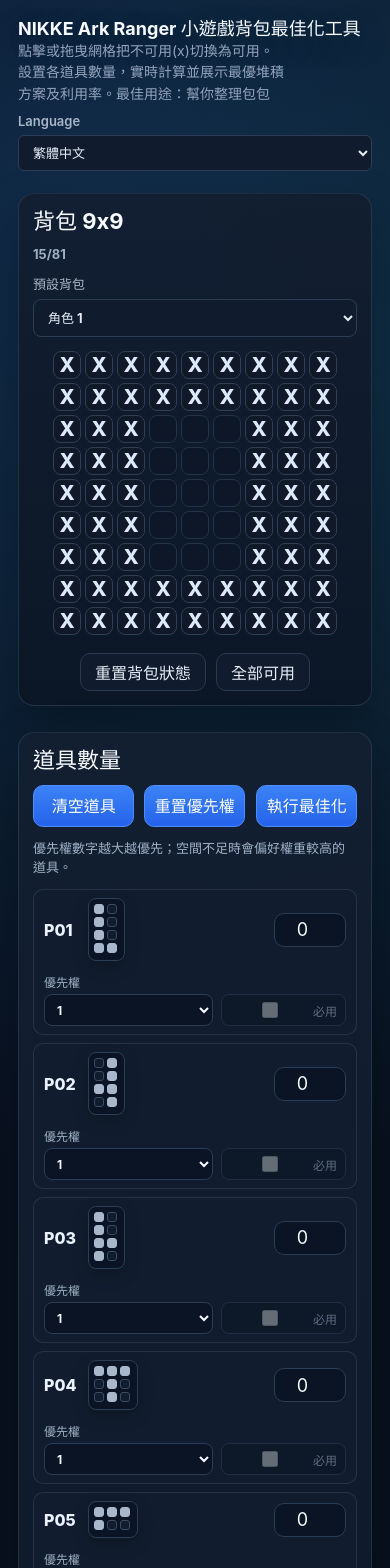
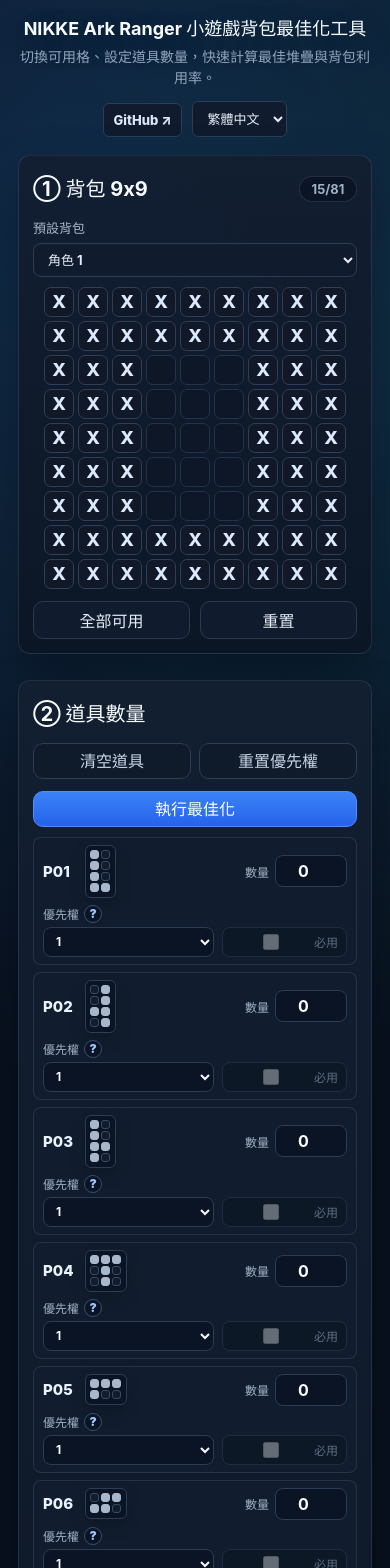
Before and after one commit to eclipse999/nikke-ark-ranger-minigame-tool, a React (Vite) app: page / in a window 390 px wide. Shown: the top 1568 px of the page. Built offline with nearby package versions, Linux system fonts and the light colour scheme.

Commit message:
Add result status hints, GitHub link, and UI polish

```diff
--- a/src/App.tsx
+++ b/src/App.tsx
@@ -14,8 +14,8 @@
     <div
       className="shape-preview"
       style={{
-        gridTemplateColumns: `repeat(${width}, 12px)`,
-        gridTemplateRows: `repeat(${height}, 12px)`,
+        gridTemplateColumns: `repeat(${width}, 10px)`,
+        gridTemplateRows: `repeat(${height}, 10px)`,
       }}
     >
       {Array.from({ length: width * height }, (_, index) => {
@@ -38,7 +38,7 @@
   placements?: Placement[];
   onToggle?: (row: number, col: number) => void;
   onBulkOpen?: (cells: { row: number; col: number }[]) => void;
-  labels: { available: string; unavailable: string; occupied: string };
+  labels: { available: string; unavailable: string; occupied: string; toggleAvailability?: string };
 }) {
   const occupied = useMemo(() => {
     const map = new Map<string, { placement: Placement; color: string; edgeClassName: string; instanceClassName: string }>();
@@ -203,7 +203,8 @@
       {board.flatMap((rowCells, row) =>
         rowCells.map((available, col) => {
           const placed = occupied.get(`${row},${col}`);
-          const title = placed ? `${placed.placement.itemId} ${labels.occupied}` : available ? labels.available : labels.unavailable;
+          const stateTitle = placed ? `${placed.placement.itemId} ${labels.occupied}` : available ? labels.available : labels.unavailable;
+          const title = onToggle && !placed && labels.toggleAvailability ? `${stateTitle} - ${labels.toggleAvailability}` : stateTitle;
           const inSelection = selectionBounds && row >= selectionBounds.minRow && row <= selectionBounds.maxRow && col >= selectionBounds.minCol && col <= selectionBounds.maxCol;
 
           return (
@@ -239,12 +240,22 @@
   const [countInputs, setCountInputs] = useState<Record<string, string>>(() => Object.fromEntries(items.map((item) => [item.id, '0'])));
   const [priorityByItemId, setPriorityByItemId] = useState<Record<string, number>>(() => Object.fromEntries(items.map((item) => [item.id, 1])));
   const [mustUseItemIds, setMustUseItemIds] = useState<string[]>([]);
+  const [activePriorityHintItemId, setActivePriorityHintItemId] = useState<string | null>(null);
   const [result, setResult] = useState<SolverResult | null>(null);
   const t = messages[locale];
   const usableCells = useMemo(() => countUsableCells(board), [board]);
+  const totalCells = board.length * (board[0]?.length ?? 0);
   const currentSolution = result?.solutions[0] ?? null;
   const mustUseSet = useMemo(() => new Set(mustUseItemIds), [mustUseItemIds]);
   const hasMustUseItems = mustUseItemIds.length > 0;
+  const resultStatus = useMemo(() => {
+    if (!result) return null;
+    const ratio = result.selectedPlacementRatio;
+    if (ratio >= 1) return { key: 'complete', label: t.resultStatus.complete };
+    if (ratio >= 0.9) return { key: 'good', label: t.resultStatus.good };
+    if (ratio >= 0.5) return { key: 'notice', label: t.resultStatus.notice };
+    return { key: 'needs-adjustment', label: t.resultStatus.needsAdjustment };
+  }, [result, t.resultStatus]);
 
   const usedCounts = useMemo(() => {
     const map = new Map<string, number>();
@@ -350,21 +361,28 @@
           <h1>{t.appTitle}</h1>
           <p>{t.appDescription}</p>
         </div>
-        <label className="language-control">
-          <span>Language</span>
+      </header>
+
+      <div className="workspace-tools">
+        <div className="topbar-tools">
+          <a className="github-link" href="https://github.com/eclipse999/nikke-ark-ranger-minigame-tool" target="_blank" rel="noopener noreferrer">
+            {t.github}
+          </a>
+          <label className="language-control" aria-label={t.language}>
             <select value={locale} onChange={(event) => setLocale(event.target.value as Locale)}>
               <option value="zh-Hant">繁體中文</option>
               <option value="en">English</option>
             </select>
           </label>
-      </header>
+        </div>
+      </div>
 
       <section className="workspace">
         <section className="panel board-panel">
           <div className="panel-heading">
             <h2>{t.board}</h2>
             <div className="board-heading-actions">
-              <span>{usableCells}/81</span>
+              <span>{usableCells}/{totalCells}</span>
             </div>
           </div>
           <label className="backpack-preset-control">
@@ -382,14 +400,14 @@
             board={board}
             onToggle={toggleCell}
             onBulkOpen={bulkOpenCells}
-            labels={{ available: t.available, unavailable: t.unavailable, occupied: t.occupied }}
+            labels={{ available: t.available, unavailable: t.unavailable, occupied: t.occupied, toggleAvailability: t.toggleAvailability }}
           />
           <div className="button-row">
+            <button type="button" onClick={makeFullBoard}>
+              {t.fullBoard}
+            </button>
             <button type="button" onClick={resetBoard}>
               {t.resetBoard}
-            </button>
-            <button type="button" onClick={makeFullBoard}>
-              {t.fullBoard}
             </button>
           </div>
         </section>
@@ -397,28 +415,30 @@
         <section className="panel item-panel">
           <div className="panel-heading">
             <h2>{t.items}</h2>
+          </div>
           <div className="panel-actions">
-              <button className="primary-button compact-button" type="button" onClick={clearItems}>
+            <div className="secondary-actions">
+              <button className="secondary-button compact-button" type="button" onClick={clearItems}>
                 {t.clearItems}
               </button>
-              <button className="primary-button compact-button" type="button" onClick={resetPriorities}>
+              <button className="secondary-button compact-button" type="button" onClick={resetPriorities}>
                 {t.resetPriorities}
               </button>
+            </div>
             <button className="primary-button compact-button" type="button" onClick={runSolver}>
               {t.solve}
             </button>
           </div>
-          </div>
-          <p className="priority-hint">{t.priorityHint}</p>
           <div className="item-list">
             {items.map((item) => (
               <article className="item-row" key={item.id}>
+                <div className="item-top">
                   <div className="item-main">
                     <strong>{item.id}</strong>
                     <ShapePreview cells={item.rotations[0].cells} width={item.rotations[0].width} height={item.rotations[0].height} />
                   </div>
-                <label>
-                  <span className="sr-only">{t.quantity}</span>
+                  <label className="quantity-control">
+                    <span>{t.quantity}</span>
                     <input
                       min="0"
                       inputMode="numeric"
@@ -427,9 +447,26 @@
                       onChange={(event) => updateCount(item.id, event.target.value)}
                     />
                   </label>
+                </div>
                 <div className="item-controls">
                   <label className="priority-control">
-                    <span>{t.priority}</span>
+                    <span>
+                      {t.priority}
+                      <button
+                        className={`hint-button ${activePriorityHintItemId === item.id ? 'is-open' : ''}`}
+                        type="button"
+                        aria-label={t.priorityTooltip}
+                        aria-expanded={activePriorityHintItemId === item.id}
+                        data-tooltip={t.priorityTooltip}
+                        onClick={() => setActivePriorityHintItemId(item.id)}
+                        onMouseEnter={() => setActivePriorityHintItemId(item.id)}
+                        onMouseLeave={() => setActivePriorityHintItemId(null)}
+                        onFocus={() => setActivePriorityHintItemId(item.id)}
+                        onBlur={() => setActivePriorityHintItemId(null)}
+                      >
+                        {t.priorityHint}
+                      </button>
+                    </span>
                     <select value={priorityByItemId[item.id] ?? 1} onChange={(event) => updatePriority(item.id, event.target.value)}>
                       {[1, 2, 3, 4, 5].map((priority) => (
                         <option key={priority} value={priority}>
@@ -469,9 +506,10 @@
                   <span>{t.filledCells}</span>
                   <strong>{result.bestFilledCells}</strong>
                 </div>
-                <div>
+                <div className={resultStatus ? `status-stat ${resultStatus.key}` : undefined}>
                   <span>{t.placementRatio}</span>
                   <strong>{Math.round(result.selectedPlacementRatio * 1000) / 10}%</strong>
+                  {resultStatus && <em>{resultStatus.label}</em>}
                 </div>
                 <div>
                   <span>{t.utilization}</span>
@@ -514,7 +552,7 @@
                   })}
                 </div>
               </div>
-              <div className="usage-summary">
+              <div className={Object.keys(result.unusedCounts).length > 0 ? 'usage-summary unused-warning' : 'usage-summary'}>
                 <h3>{t.unusedItems}</h3>
                 {Object.keys(result.unusedCounts).length > 0 ? (
                   <div className="usage-list">
--- a/src/i18n.ts
+++ b/src/i18n.ts
@@ -3,6 +3,7 @@
 type Messages = {
   appTitle: string;
   appDescription: string;
+  github: string;
   board: string;
   backpackPreset: string;
   backpackPresetLabels: Record<string, string>;
@@ -14,6 +15,7 @@
   resetPriorities: string;
   solve: string;
   priorityHint: string;
+  priorityTooltip: string;
   language: string;
   quantity: string;
   priority: string;
@@ -35,14 +37,21 @@
   unavailable: string;
   available: string;
   occupied: string;
+  toggleAvailability: string;
+  resultStatus: {
+    complete: string;
+    good: string;
+    notice: string;
+    needsAdjustment: string;
+  };
 };
 
 export const messages: Record<Locale, Messages> = {
   'zh-Hant': {
     appTitle: 'NIKKE Ark Ranger 小遊戲背包最佳化工具',
-    appDescription:
-      '點擊或拖曳網格把不可用(x)切換為可用。設置各道具數量，實時計算並展示最優堆積方案及利用率。最佳用途：幫你整理包包',
-    board: '背包 9x9',
+    appDescription: '切換可用格、設定道具數量，快速計算最佳堆疊與背包利用率。',
+    github: 'GitHub ↗',
+    board: '① 背包 9x9',
     backpackPreset: '預設背包',
     backpackPresetLabels: {
       'character-1': '角色 1',
@@ -51,14 +60,15 @@
       'character-4': '角色 4（未開放）',
       'character-5': '角色 5（未開放）',
     },
-    items: '道具數量',
-    results: '結果',
-    resetBoard: '重置背包狀態',
+    items: '② 道具數量',
+    results: '③ 結果',
+    resetBoard: '重置',
     fullBoard: '全部可用',
     clearItems: '清空道具',
     resetPriorities: '重置優先權',
     solve: '執行最佳化',
-    priorityHint: '優先權數字越大越優先；空間不足時會偏好權重較高的道具。',
+    priorityHint: '?',
+    priorityTooltip: '優先權數字越大越優先；空間不足時會偏好放置優先權較高的道具。',
     language: '語言',
     quantity: '數量',
     priority: '優先權',
@@ -80,12 +90,19 @@
     unavailable: '不可用',
     available: '可用',
     occupied: '已填入',
+    toggleAvailability: '點擊切換可用 / 不可用',
+    resultStatus: {
+      complete: '完成',
+      good: '良好',
+      notice: '注意',
+      needsAdjustment: '需調整',
+    },
   },
   en: {
     appTitle: 'NIKKE Ark Ranger Minigame Inventory Optimizer',
-    appDescription:
-      'Click or drag across cells to mark unavailable cells (x) as available. Set each item quantity, calculate in real time, and show the optimal stacking plan and utilization. Best use: helping you organize the whole inventory.',
-    board: 'Inventory 9x9',
+    appDescription: 'Toggle cells, set item counts, then optimize placement and inventory utilization.',
+    github: 'GitHub ↗',
+    board: '① Backpack 9x9',
     backpackPreset: 'Inventory Preset',
     backpackPresetLabels: {
       'character-1': 'Character 1',
@@ -94,21 +111,22 @@
       'character-4': 'Character 4 (Locked)',
       'character-5': 'Character 5 (Locked)',
     },
-    items: 'Item Quantities',
-    results: 'Result',
-    resetBoard: 'Reset Board',
+    items: '② Items',
+    results: '③ Result',
+    resetBoard: 'Reset',
     fullBoard: 'All Available',
     clearItems: 'Clear Items',
     resetPriorities: 'Reset Priority',
     solve: 'Optimize',
-    priorityHint: 'Higher priority numbers are preferred when space is limited.',
+    priorityHint: '?',
+    priorityTooltip: 'Higher priority numbers are placed first when space is limited.',
     language: 'Language',
     quantity: 'Qty',
     priority: 'Priority',
     mustUse: 'Must-use',
     rotations: 'Rotations',
     usedItems: 'Items Used',
-    unusedItems: 'Items Not Placed',
+    unusedItems: 'Unplaced items',
     noUnusedItems: 'All selected items were placed.',
     usableCells: 'Usable',
     filledCells: 'Filled',
@@ -123,5 +141,12 @@
     unavailable: 'Unavailable',
     available: 'Available',
     occupied: 'Occupied',
+    toggleAvailability: 'Click to toggle available / unavailable',
+    resultStatus: {
+      complete: 'Complete',
+      good: 'Good',
+      notice: 'Notice',
+      needsAdjustment: 'Needs adjustment',
+    },
   },
 };
--- a/src/styles.css
+++ b/src/styles.css
@@ -64,20 +64,20 @@
 }
 
 .topbar {
-  position: relative;
   display: grid;
   justify-items: center;
-  gap: 8px;
-  margin-bottom: 22px;
+  gap: 4px;
+  margin-bottom: 12px;
   text-align: center;
 }
 
 .topbar > div {
-  width: min(980px, calc(100% - 260px));
+  width: min(940px, 100%);
+  min-width: 0;
 }
 
 .topbar h1 {
-  margin: 0;
+  margin: 0 0 6px;
   font-size: 32px;
   line-height: 1.2;
   letter-spacing: 0;
@@ -86,20 +86,54 @@
 }
 
 .topbar p {
-  max-width: 940px;
+  max-width: none;
   margin: 0;
   color: #93a4bc;
   font-size: 15px;
   line-height: 1.55;
-  text-wrap: balance;
+  white-space: nowrap;
+}
+
+.workspace-tools {
+  display: grid;
+  grid-template-columns: minmax(430px, 0.92fr) minmax(520px, 1.06fr) minmax(380px, 0.82fr);
+  gap: 26px;
+  align-items: end;
+  margin: 0 0 20px;
+}
+
+.topbar-tools {
+  grid-column: 3;
+  display: flex;
+  align-items: flex-end;
+  gap: 10px;
+  justify-content: flex-end;
+  width: max-content;
+  justify-self: end;
+}
+
+.github-link {
+  display: inline-flex;
+  align-items: center;
+  min-height: 36px;
+  padding: 0 10px;
+  border: 1px solid #2d3d55;
+  border-radius: 6px;
+  background: #101c2d;
+  color: #dbe7fb;
+  font-size: 13px;
+  font-weight: 800;
+  text-decoration: none;
+}
+
+.github-link:hover {
+  border-color: #4f8cff;
+  filter: brightness(1.06);
 }
 
 .language-control {
-  position: absolute;
-  right: 0;
-  top: 0;
-  display: grid;
-  gap: 6px;
+  display: flex;
+  align-items: flex-end;
   color: #a8b6c8;
   font-size: 13px;
   font-weight: 600;
@@ -124,9 +158,9 @@
 .panel {
   background: linear-gradient(180deg, rgba(19, 31, 49, 0.96), rgba(12, 22, 37, 0.96));
   border: 1px solid rgba(105, 129, 163, 0.22);
-  border-radius: 16px;
+  border-radius: 12px;
   box-shadow: 0 24px 52px rgba(0, 0, 0, 0.28);
-  padding: 20px;
+  padding: 18px;
 }
 
 .panel-heading {
@@ -135,12 +169,12 @@
   justify-content: space-between;
   gap: 12px;
   min-height: 38px;
-  margin-bottom: 16px;
+  margin-bottom: 12px;
 }
 
 .panel-heading h2 {
   margin: 0;
-  font-size: 22px;
+  font-size: 20px;
   line-height: 1.2;
   color: #f8fbff;
 }
@@ -158,10 +192,19 @@
   gap: 12px;
 }
 
+.board-heading-actions span {
+  min-width: 58px;
+  padding: 4px 8px;
+  border: 1px solid rgba(99, 120, 151, 0.28);
+  border-radius: 999px;
+  background: #0b1424;
+  text-align: center;
+}
+
 .backpack-preset-control {
   display: grid;
   gap: 6px;
-  margin: -4px 0 14px;
+  margin: -2px 0 10px;
   color: #a8b6c8;
   font-size: 13px;
   font-weight: 700;
@@ -169,7 +212,7 @@
 
 .backpack-preset-control select {
   width: 100%;
-  min-height: 38px;
+  min-height: 34px;
   border: 1px solid #2d3d55;
   border-radius: 8px;
   background: #101c2d;
@@ -180,12 +223,12 @@
 
 .board-grid {
   display: grid;
-  grid-template-columns: repeat(9, var(--board-cell-size, 43px));
-  grid-template-rows: repeat(9, var(--board-cell-size, 43px));
+  grid-template-columns: repeat(9, var(--board-cell-size, 39px));
+  grid-template-rows: repeat(9, var(--board-cell-size, 39px));
   width: max-content;
   max-width: 100%;
   background: transparent;
-  gap: var(--board-cell-gap, 8px);
+  gap: var(--board-cell-gap, 6px);
   cursor: crosshair;
   user-select: none;
 }
@@ -197,10 +240,10 @@
   min-height: 0;
   border: 0;
   border: 1px solid #263850;
-  border-radius: 8px;
+  border-radius: 7px;
   padding: 0;
   color: #ffffff;
-  font-size: 20px;
+  font-size: 18px;
   font-weight: 800;
   line-height: 1;
   text-transform: uppercase;
@@ -296,11 +339,15 @@
   align-items: center;
   justify-content: space-between;
   gap: 10px;
-  margin-top: 18px;
+  margin-top: 12px;
 }
 
 .button-row {
   justify-content: center;
+}
+
+.button-row button {
+  flex: 1 1 0;
 }
 
 .primary-button {
@@ -310,12 +357,18 @@
   font-weight: 800;
 }
 
+.secondary-button {
+  border-color: #2d3d55;
+  background: #0f1a2a;
+  color: #c7d4e6;
+  font-weight: 800;
+}
 
 .compact-button {
   display: inline-flex;
   align-items: center;
   justify-content: center;
-  min-height: 42px;
+  min-height: 36px;
   line-height: 1.15;
   text-align: center;
   white-space: nowrap;
@@ -323,9 +376,16 @@
 
 .panel-actions {
   display: flex;
+  align-items: center;
+  justify-content: space-between;
+  gap: 12px;
+  margin: -2px 0 10px;
+}
+
+.secondary-actions {
+  display: flex;
   flex-wrap: wrap;
-  justify-content: flex-end;
-  gap: 10px;
+  gap: 8px;
 }
 
 .priority-hint {
@@ -338,31 +398,36 @@
 .item-list {
   display: grid;
   grid-template-columns: repeat(2, minmax(0, 1fr));
-  gap: 8px;
+  gap: 7px;
 }
 
 .item-row {
   display: grid;
-  grid-template-columns: minmax(116px, 1fr) 78px;
+  gap: 7px;
+  min-height: 0;
+  padding: 7px 9px;
+  border: 1px solid rgba(99, 120, 151, 0.24);
+  border-radius: 8px;
+  background: #111d2e;
+}
+
+.item-top {
+  display: grid;
+  grid-template-columns: minmax(112px, 1fr) auto;
   align-items: center;
-  gap: 12px;
-  min-height: 58px;
-  padding: 8px 10px;
-  border: 1px solid rgba(99, 120, 151, 0.24);
-  border-radius: 10px;
-  background: #111d2e;
+  gap: 8px;
 }
 
 .item-main {
   display: grid;
-  grid-template-columns: 36px auto;
+  grid-template-columns: 34px auto;
   align-items: center;
   gap: 8px;
   min-width: 0;
 }
 
 .item-main strong {
-  font-size: 16px;
+  font-size: 15px;
   font-weight: 800;
   color: #eaf2ff;
 }
@@ -371,14 +436,23 @@
   display: grid;
 }
 
+.quantity-control {
+  grid-template-columns: auto 66px;
+  align-items: center;
+  gap: 6px;
+  color: #9fb0c6;
+  font-size: 12px;
+  font-weight: 700;
+}
+
 .item-row input {
-  width: 78px;
-  min-height: 34px;
+  width: 66px;
+  min-height: 32px;
   border: 1px solid #2b3c55;
-  border-radius: 10px;
+  border-radius: 8px;
   background: #0b1424;
   color: #f8fbff;
-  font-size: 18px;
+  font-size: 16px;
   text-align: center;
   padding: 0 8px;
 }
@@ -386,7 +460,7 @@
 .item-controls {
   grid-column: 1 / -1;
   display: grid;
-  grid-template-columns: minmax(0, 1fr) minmax(92px, auto);
+  grid-template-columns: minmax(0, 1fr) minmax(86px, auto);
   align-items: end;
   gap: 8px;
 }
@@ -400,9 +474,64 @@
   font-weight: 700;
 }
 
+.priority-control > span {
+  display: flex;
+  align-items: center;
+  gap: 5px;
+}
+
+.hint-button {
+  position: relative;
+  display: inline-grid;
+  place-items: center;
+  width: 18px;
+  min-width: 18px;
+  height: 18px;
+  min-height: 18px;
+  padding: 0;
+  border-radius: 50%;
+  border-color: #36506f;
+  background: #0b1424;
+  color: #9fc5ff;
+  font-size: 12px;
+  font-weight: 900;
+  line-height: 1;
+}
+
+.hint-button::after {
+  position: absolute;
+  left: 50%;
+  bottom: calc(100% + 8px);
+  z-index: 4;
+  width: max-content;
+  max-width: min(280px, 70vw);
+  padding: 7px 9px;
+  border: 1px solid #36506f;
+  border-radius: 6px;
+  background: #0b1424;
+  color: #dbe7fb;
+  box-shadow: 0 12px 28px rgba(0, 0, 0, 0.34);
+  content: attr(data-tooltip);
+  font-size: 12px;
+  font-weight: 700;
+  line-height: 1.35;
+  opacity: 0;
+  pointer-events: none;
+  transform: translate(-50%, 4px);
+  transition:
+    opacity 120ms ease,
+    transform 120ms ease;
+  white-space: normal;
+}
+
+.hint-button.is-open::after {
+  opacity: 1;
+  transform: translate(-50%, 0);
+}
+
 .priority-control select {
   width: 100%;
-  min-height: 32px;
+  min-height: 30px;
   border: 1px solid #2b3c55;
   border-radius: 8px;
   background: #0b1424;
@@ -414,7 +543,7 @@
   grid-template-columns: auto 1fr;
   align-items: center;
   align-self: end;
-  min-height: 32px;
+  min-height: 30px;
   padding: 0 8px;
   border: 1px solid #2b3c55;
   border-radius: 8px;
@@ -435,16 +564,16 @@
   display: grid;
   gap: 1px;
   width: max-content;
-  padding: 5px;
+  padding: 4px;
   border: 1px solid #2b3d57;
-  border-radius: 8px;
+  border-radius: 6px;
   background: #0b1424;
   box-shadow: 0 6px 16px rgba(0, 0, 0, 0.22);
 }
 
 .shape-cell {
-  width: 10px;
-  height: 10px;
+  width: 9px;
+  height: 9px;
   border: 1px solid #3a4b64;
   border-radius: 3px;
   background: #111d2e;
@@ -458,14 +587,14 @@
 .stats {
   display: grid;
   grid-template-columns: repeat(2, 1fr);
-  gap: 10px;
-  margin: 4px 0 18px;
+  gap: 8px;
+  margin: 4px 0 14px;
 }
 
 .stats div {
   display: grid;
   gap: 4px;
-  padding: 10px 12px;
+  padding: 9px 10px;
   border: 1px solid rgba(99, 120, 151, 0.24);
   border-radius: 10px;
   background: #101b2c;
@@ -481,6 +610,35 @@
   color: #f8fbff;
 }
 
+.stats em {
+  width: fit-content;
+  padding: 2px 7px;
+  border-radius: 999px;
+  font-size: 11px;
+  font-style: normal;
+  font-weight: 900;
+}
+
+.status-stat.complete em {
+  background: rgba(34, 197, 94, 0.18);
+  color: #86efac;
+}
+
+.status-stat.good em {
+  background: rgba(59, 130, 246, 0.18);
+  color: #93c5fd;
+}
+
+.status-stat.notice em {
+  background: rgba(251, 191, 36, 0.18);
+  color: #facc15;
+}
+
+.status-stat.needs-adjustment em {
+  background: rgba(249, 115, 22, 0.18);
+  color: #fdba74;
+}
+
 .solution-controls span {
   color: #c7d4e6;
   font-size: 13px;
@@ -489,7 +647,7 @@
 }
 
 .usage-summary {
-  margin-top: 18px;
+  margin-top: 14px;
 }
 
 .result-alert {
@@ -526,6 +684,21 @@
   font-size: 14px;
   font-weight: 700;
   color: #9fb0c6;
+}
+
+.unused-warning {
+  padding: 10px;
+  border: 1px solid rgba(251, 191, 36, 0.38);
+  border-radius: 8px;
+  background: rgba(113, 63, 18, 0.18);
+}
+
+.unused-warning h3 {
+  color: #facc15;
+}
+
+.unused-warning h3::before {
+  content: "! ";
 }
 
 .usage-list {
@@ -670,6 +843,14 @@
     grid-template-columns: 1fr 1fr;
   }
 
+  .workspace-tools {
+    grid-template-columns: 1fr 1fr;
+  }
+
+  .topbar-tools {
+    grid-column: 2;
+  }
+
   .result-panel {
     grid-column: 1 / -1;
   }
@@ -685,8 +866,10 @@
   }
 
   .topbar {
-    justify-items: start;
-    text-align: left;
+    grid-template-columns: 1fr;
+    justify-items: center;
+    text-align: center;
+    gap: 10px;
   }
 
   .topbar > div {
@@ -706,13 +889,31 @@
     width: 100%;
     max-width: calc(100vw - 36px);
     font-size: 14px;
+    white-space: normal;
     overflow-wrap: anywhere;
     word-break: break-word;
   }
 
+  .workspace-tools {
+    display: flex;
+    justify-content: center;
+    margin-bottom: 18px;
+  }
+
+  .topbar-tools {
+    grid-column: auto;
+    width: 100%;
+    justify-content: center;
+    justify-self: auto;
+    flex-wrap: wrap;
+  }
+
+  .github-link {
+    min-height: 34px;
+  }
+
   .language-control {
-    position: static;
-    width: 100%;
+    min-width: 0;
   }
 
   .workspace {
@@ -724,19 +925,29 @@
   }
 
   .panel-heading {
-    align-items: flex-start;
-    flex-direction: column;
+    align-items: center;
+    flex-direction: row;
+    flex-wrap: wrap;
   }
 
   .board-heading-actions {
-    justify-content: space-between;
+    justify-content: flex-end;
+    width: auto;
+    margin-left: auto;
+  }
+
+  .panel-actions {
+    flex-wrap: wrap;
     width: 100%;
   }
 
-  .panel-actions {
-    display: grid;
-    grid-template-columns: repeat(3, minmax(0, 1fr));
-    width: 100%;
+  .secondary-actions {
+    flex: 1 1 100%;
+  }
+
+  .secondary-actions .compact-button,
+  .panel-actions > .primary-button {
+    flex: 1 1 0;
   }
 
   .compact-button {
@@ -751,16 +962,20 @@
   }
 
   .item-row {
-    grid-template-columns: minmax(0, 1fr) 72px;
+    grid-template-columns: 1fr;
   }
 
   .item-row input {
     width: 72px;
   }
 
+  .quantity-control {
+    grid-template-columns: auto 72px;
+  }
+
   .board-grid,
   .result-panel .board-grid {
-    --board-cell-size: 28px;
+    --board-cell-size: 30px;
     --board-cell-gap: 4px;
   }
 }
```
Also changed, not shown: 2 other files (tests, documents, lock files or other folders). Lines whose indentation alone changed are shown as unchanged.
